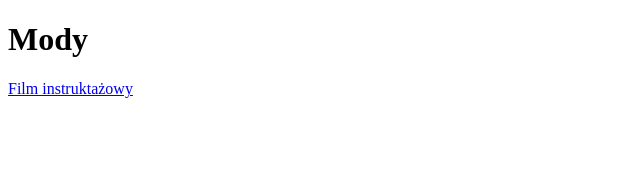
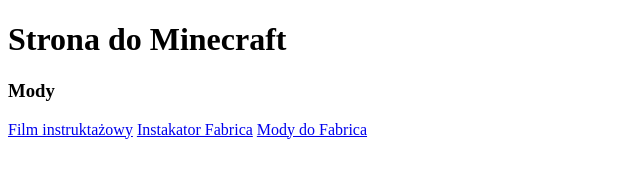
Before and after one commit to Le0nM/niewiem, a plain HTML site: page index.html in a window 1280 px wide. Shown: the whole page, without its empty margins (0-640 px from the left). Drawn offline with Linux system fonts and the light colour scheme.

Commit message:
Update index.html

```diff
--- a/index.html
+++ b/index.html
@@ -2,10 +2,14 @@
 <html lang="pl">
 <head>
     <meta charset="UTF-8">
-    <title>Strony do Minecraft</title>
+    <title>Strona do Minecraft</title>
 </head>
 <body>
-    <h1>Mody</h1>
-    <a href=https://www.youtube.com/watch?v=TLBYgK1cWsU>Film instruktażowy</a>
+    <h1>Strona do Minecraft</h1>
+
+    <h3>Mody</h3>
+    <a href=https://www.youtube.com/watch?v=nVYlozhptC0&pp=ygUnaG93IHRvIGluc3RhbGwgbW9kcyBpbiBtaW5lY3JhZnQgZmFicmlj>Film instruktażowy</a>
+    <a href=https://fabricmc.net/>Instakator Fabrica</a>
+    <a href=https://www.curseforge.com/minecraft/search?class=mc-mods&page=1&pageSize=20&search=fabric&sortBy=relevancy>Mody do Fabrica</a>
 </body>
 </html>
```
